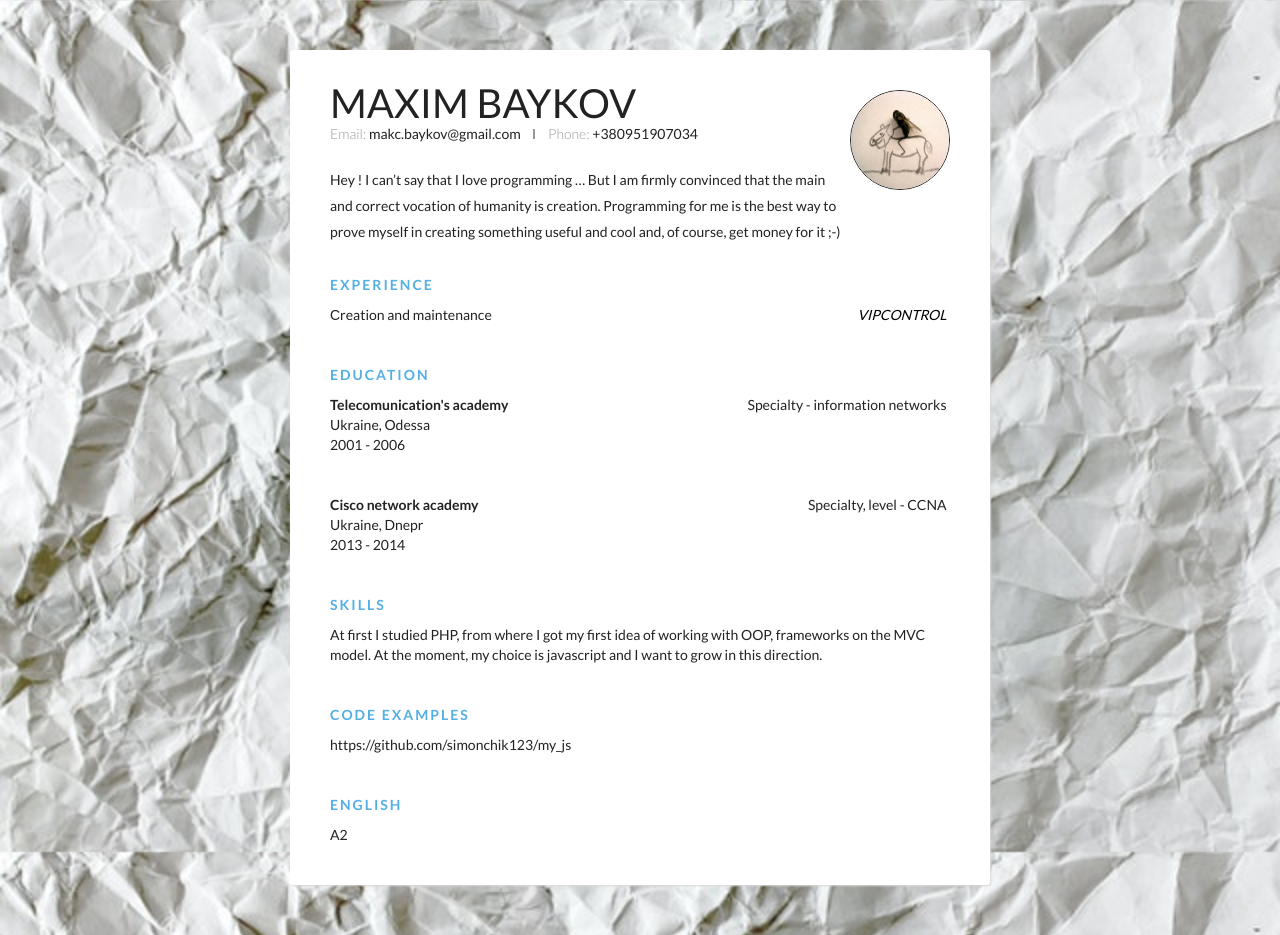
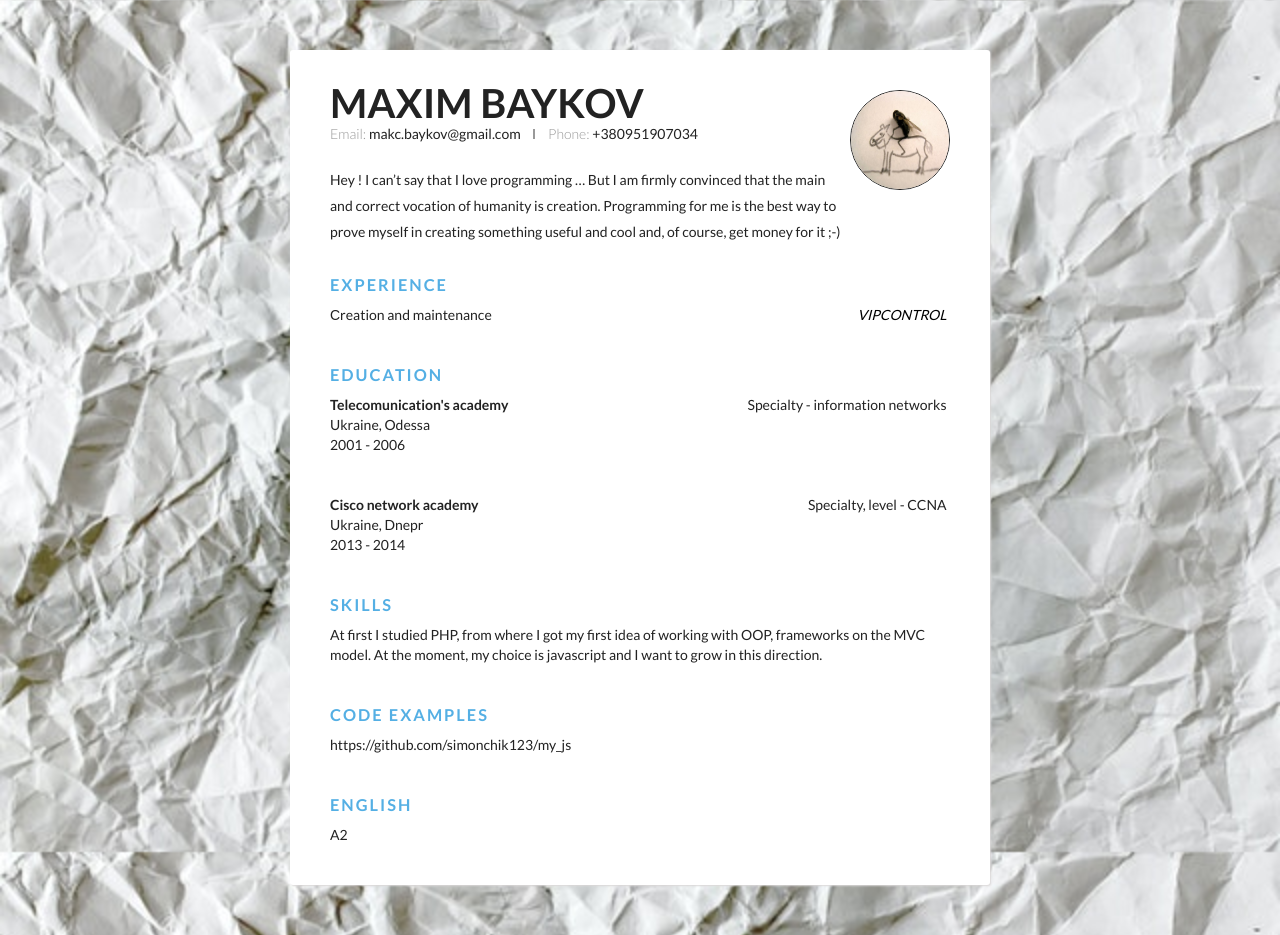
Before and after one commit to simonchik123/rsschool-cv, a plain HTML site: page index.html in a window 1280 px wide. Drawn offline with Linux system fonts and the light colour scheme.

Commit message:
fix : edit tags

```diff
--- a/index.html
+++ b/index.html
@@ -7,14 +7,14 @@
     <meta name="viewport" content="width=device-width, initial-scale=1.0">
     <link href='https://fonts.googleapis.com/css?family=Lato:400,300,700' rel='stylesheet' type='text/css'>
     <link rel="stylesheet" href="style.css">
-    <title>CV</title>
+    <title>CV Maxim Baykov</title>
 </head>
 
 <body>
     <div class="container">
-        <div class="header">
+        <header>
             <div class="header-left">
-                <div class="fullname">Maxim baykov</div>
+                <h1>Maxim baykov</h1>
                 <div class="contactinfo">
                     <span class="email">Email: </span>
                     <span class="email-val">makc.baykov@gmail.com</span>
@@ -27,19 +27,19 @@
                 </div>
             </div>
             <div class="header-right">
-                <img class="round" src="muha.jpg" alt="" width="100px" height="100px">
+                <img class="round" src="muha.jpg" alt="CV avatar" width="100" height="100">
             </div>
-        </div>
-        <div class="main">
+        </header>
+        <main>
             <div class="section">
-                <div class="sect_title">Experience</div>
+                <h3>Experience</h3>
                 <div class="sect_list">
                     <div class="left">Сreation and maintenance</div>
                     <div class="right"><a href="https://vipcontrol.dn.ua">VIPCONTROL</a></div>
                 </div>
             </div>
             <div class="section">
-                <div class="sect_title">Education</div>
+                <h3>Education</h3>
                 <div class="section_list-item">
                     <div class="left">
                         <div class="name">Telecomunication's academy</div>
@@ -58,18 +58,18 @@
                 </div>
             </div>
             <div class="section">
-                <div class="sect_title">Skills</div>
+                <h3>Skills</h3>
                 <div class="sect_list">At first I studied PHP, from where I got my first idea of working with OOP, frameworks on the MVC model. At the moment, my choice is javascript and I want to grow in this direction.</div>
             </div>
             <div class="section">
-                <div class="sect_title">Code examples</div>
+                <h3>Code examples</h3>
                 <div class="sect_list">https://github.com/simonchik123/my_js</div>
             </div>
             <div class="section">
-                <div class="sect_title">English</div>
+                <h3>English</h3>
                 <div class="sect_list">A2</div>
             </div>
-        </div>
+        </mai>
     </div>
 </body>
 
--- a/style.css
+++ b/style.css
@@ -31,7 +31,7 @@ body {
     margin-top: 50px;
 }
 
-.header {
+header {
     margin-bottom: 30px;
     display: flex;
     justify-content: space-between;
@@ -45,7 +45,7 @@ body {
 
 }
 
-.fullname {
+h1 {
     font-size: 40px;
     text-transform: uppercase;
     margin-bottom: 5px;
@@ -76,7 +76,7 @@ body {
     margin: 0px 10px;
 }
 
-.main {
+main {
     line-height: 20px;
 }
 
@@ -88,7 +88,7 @@ body {
     margin-bottom: 0px;
 }
 
-.sect_title {
+h3 {
     letter-spacing: 2px;
     color: #54AFE4;
     font-weight: bold;
```
